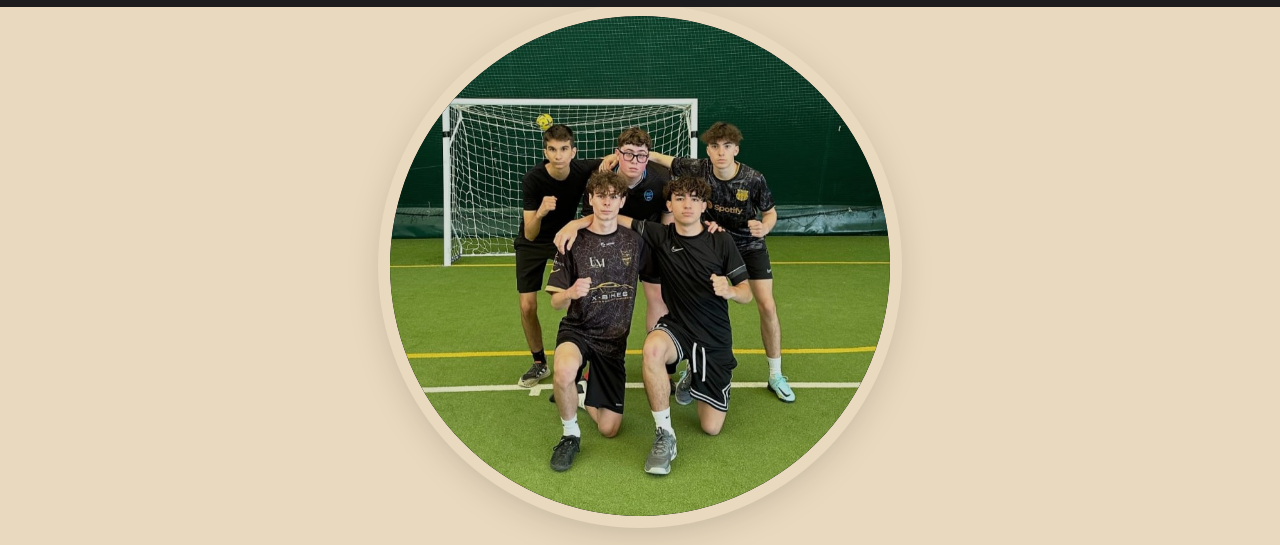
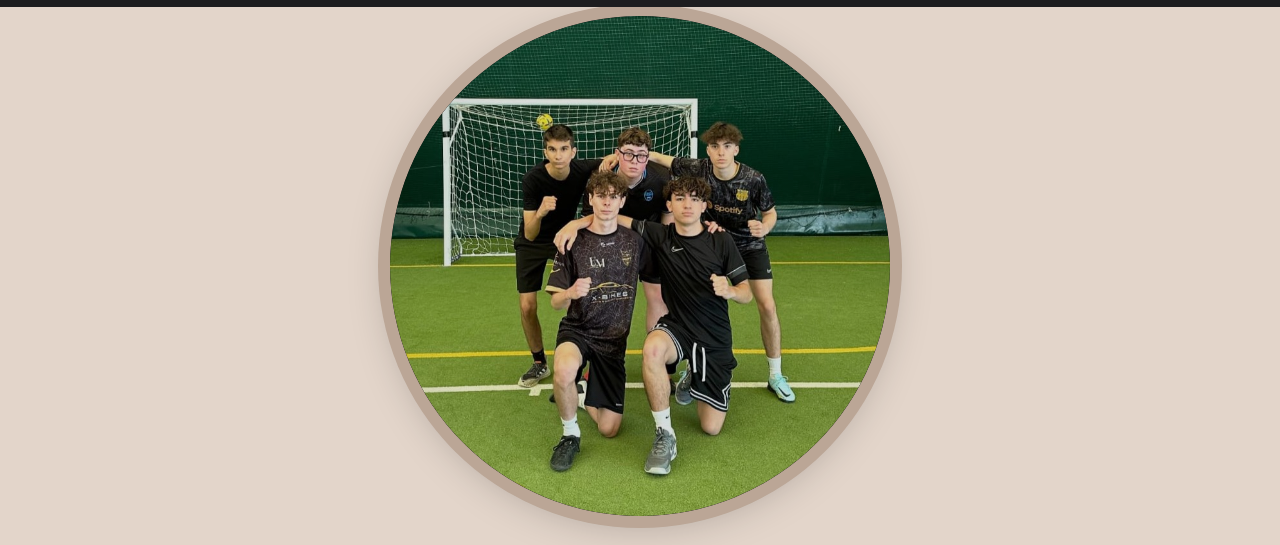
Before and after one commit to tARaNt98/Marchitos-e-Pizzarros, a plain HTML site: page pages/marchitos.html in a window 1280 px wide. Shown: the part 64-609 px from the top of the page. Drawn offline with Linux system fonts and the light colour scheme.

Commit message:
Colori aggiornati

```diff
--- a/styles/style.css
+++ b/styles/style.css
@@ -35,7 +35,7 @@ a{color: #e9d9be}
 }
 
 .left {
-    background-color: #e9d9be; /* Oro Marchitos */
+    background-color: #e3d5ca; /* Oro Marchitos */
 }
 
 .right {
--- a/styles/styleMarchitos.css
+++ b/styles/styleMarchitos.css
@@ -11,7 +11,7 @@ html, body {
     flex-direction: column;
     align-items: center;
     justify-content: flex-start; /* Allinea gli elementi dall'alto */
-    background-color: #e9d9be; /* Colore di sfondo */
+    background-color: #e3d5ca; /* Colore di sfondo */
   }
 
   /* Header */
@@ -43,7 +43,7 @@ html, body {
     height: 500px;
     border-radius: 50%;
     overflow: hidden;
-    box-shadow: 0 0 0 12px #e9d9be, 0 8px 40px rgba(0,0,0,0.25);
+    box-shadow: 0 0 0 12px #bba696, 0 8px 40px rgba(0,0,0,0.25);
     background: #1a1a1a;
     display: flex;
     align-items: center;
--- a/styles/stylePagine.css
+++ b/styles/stylePagine.css
@@ -116,7 +116,7 @@ h4, p, .text-4 { font-size: 1rem; margin-bottom: 1rem; line-height: 1.5; }
    =============================== */
 
 .body-marchitos {
-  background-color: #e9d9be;
+  background-color: #e3d5ca;
 }
 
 .body-pizzarros {
--- a/styles/stylePizzarros.css
+++ b/styles/stylePizzarros.css
@@ -11,7 +11,7 @@ html, body {
     flex-direction: column;
     align-items: center;
     justify-content: flex-start; /* Allinea gli elementi dall'alto */
-    background-color: #e9d9be; /* Colore di sfondo */
+    background-color: #e3d5ca; /* Colore di sfondo */
   }
 
   /* Header */
@@ -43,7 +43,7 @@ html, body {
     height: 500px;
     border-radius: 50%;
     overflow: hidden;
-    box-shadow: 0 0 0 12px #e9d9be, 0 8px 40px rgba(0,0,0,0.25);
+    box-shadow: 0 0 0 12px #bba696, 0 8px 40px rgba(0,0,0,0.25);
     background: #1a1a1a;
     display: flex;
     align-items: center;
```
